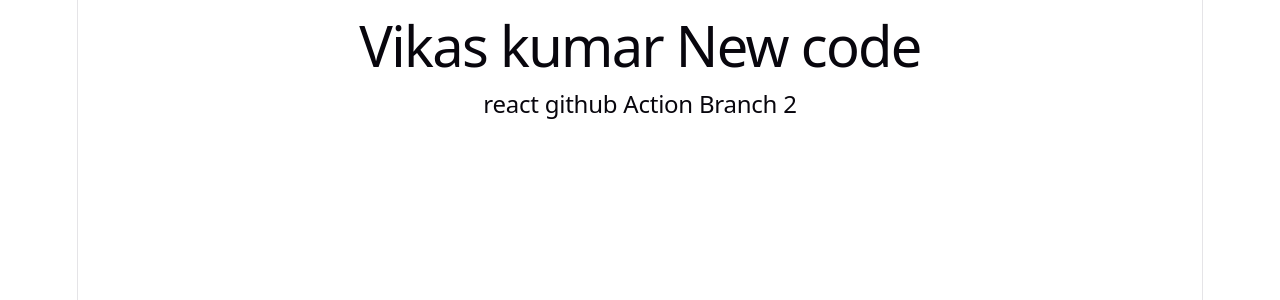
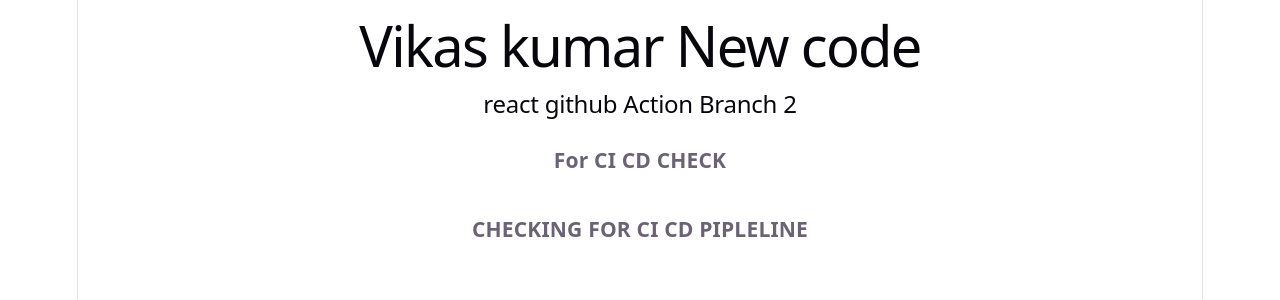
Before and after one commit to sdebyvikas/react-github-actions, a React (Vite) app: page / in a window 1280 px wide. Shown: the top 300 px of the page. Built offline with nearby package versions, Linux system fonts and the light colour scheme.

Commit message:
check deployement ci cd on vercel

```diff
--- a/src/App.jsx
+++ b/src/App.jsx
@@ -5,6 +5,8 @@ function App() {
    <>
    <h1>Vikas kumar New code</h1>
    <h2>react github Action Branch 2</h2>
+   <h3>For CI CD CHECK </h3>
+   <h3>CHECKING FOR CI CD PIPLELINE </h3>
    </>
   )
 }
```
